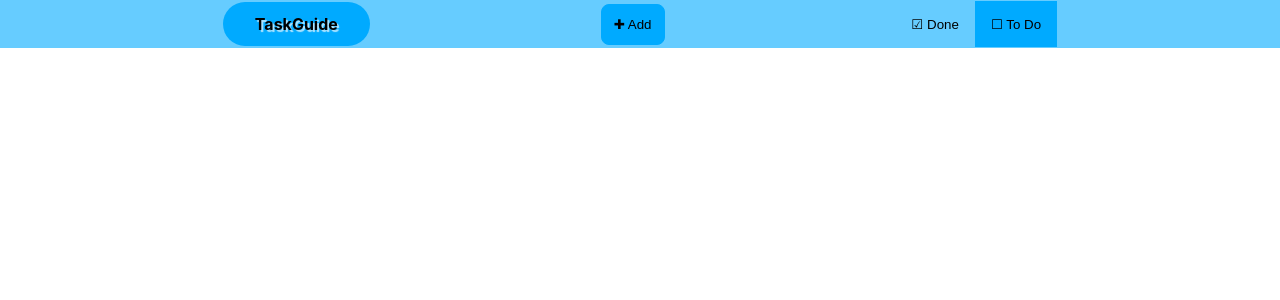
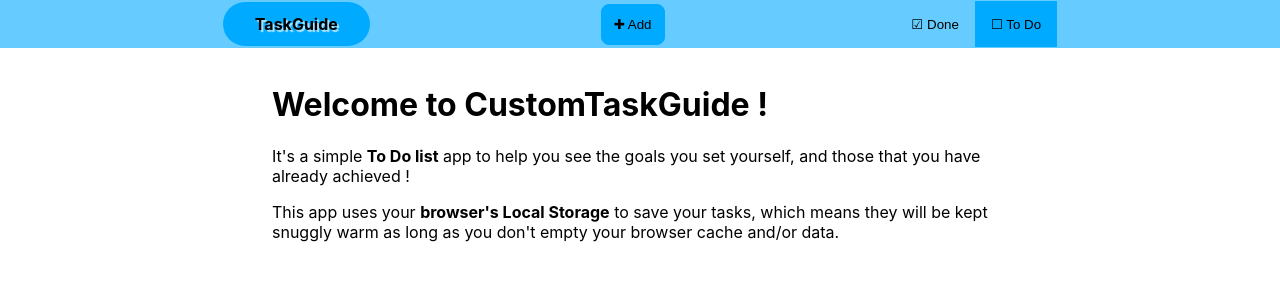
Before and after one commit to senabIsShort/CustomTaskGuide, a React (Create React App) app in the folder frontend/: page / in a window 1280 px wide. Shown: the top 300 px of the page. Built offline with nearby package versions, Linux system fonts and the light colour scheme.

Commit message:
Added a Welcome component for when the page is empty

```diff
--- a/frontend/src/App.js
+++ b/frontend/src/App.js
@@ -3,6 +3,7 @@ import './App.css' ;
 import Modal from "./components/Modal/Modal";
 import Form from "./components/Form/Form";
 import Navigation from "./components/Navigation/Navigation";
+import Welcome from "./components/Welcome/Welcome";
 
 
 function App () {
@@ -101,7 +102,12 @@ function App () {
       (item) => item.completed === viewCompleted
     );
 
-    return newItems.map((item) => (
+    if (newItems.length === 0) {
+      return <Welcome/>
+    }
+
+    return <ul>
+        {newItems.map((item) => (
         <li
           key={item.id}
           className={`${viewCompleted ? "completed-task" : ""}`}
@@ -132,7 +138,8 @@ function App () {
             </button>
           </span>
         </li>
-    ));
+      ))}
+    </ul>;
   };
 
   return (
@@ -143,9 +150,7 @@ function App () {
       setViewCompleted={setViewCompleted}
     />
     <main>
-      <ul>
       {renderItems()}
-      </ul>
     </main>
     <Modal
       visibility={visibility}
--- /dev/null
+++ b/frontend/src/components/Welcome/Welcome.css
@@ -0,0 +1,9 @@
+.welcome-wrapper {
+    padding: 1rem 17rem;
+}
+
+@media (max-width: 400px) {
+	.welcome-wrapper {
+        padding: 1rem 2rem;
+    }
+}
--- /dev/null
+++ b/frontend/src/components/Welcome/Welcome.js
@@ -0,0 +1,12 @@
+import "./Welcome.css"
+
+function Welcome () {
+    return <div className="welcome-wrapper">
+        <h1>Welcome to CustomTaskGuide !</h1>
+        <p>It's a simple <b>To Do list</b> app to help you see the goals you set yourself,
+        and those that you have already achieved !</p>
+        <p>This app uses your <b>browser's Local Storage</b> to save your tasks, which means they will be kept snuggly warm as long as you don't empty your browser cache and/or data.</p>
+    </div>
+}
+
+export default Welcome;
```
Lines whose indentation alone changed are shown as unchanged.
